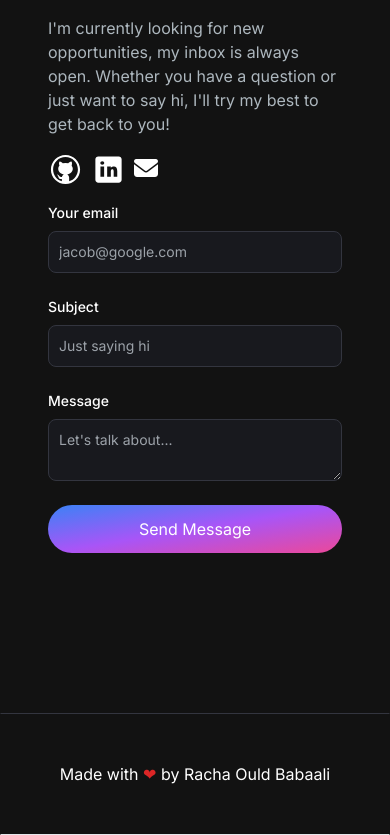
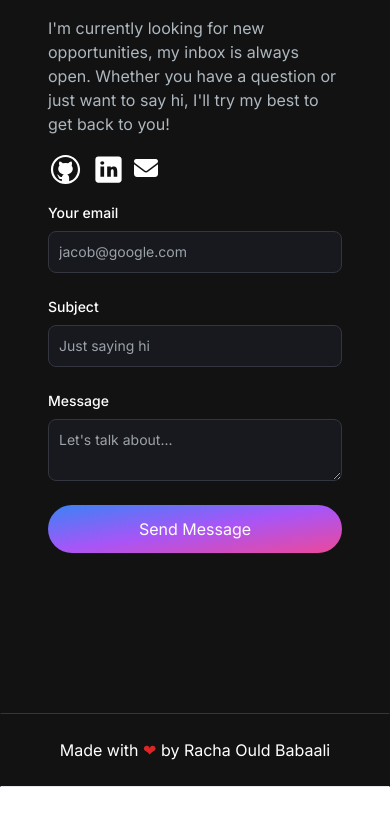
Before and after one commit to rachaouldbabaali/portfolio-racha, a Next.js app: page / in a window 390 px wide. Shown: the part 7367-8202 px from the top of the page. After the commit the page ends 8154 px from the top, so only its background shows below. Built offline with nearby package versions, Linux system fonts and the light colour scheme.

Commit message:
Fix navbar responsivness

```diff
--- a/src/app/components/Footer.jsx
+++ b/src/app/components/Footer.jsx
@@ -3,7 +3,7 @@ import React from "react";
 const Footer = () => {
   return (
     <footer className="footer border z-10 border-t-[#33353F] border-l-transparent border-r-transparent text-white">
-      <div className="container p-12 flex justify-center">
+      <div className="container p-6 flex justify-center items-center">
         <p>
            Made with <span className="text-red-600">❤</span> by{" Racha Ould Babaali "}
         </p>
--- a/src/app/components/NavLink.jsx
+++ b/src/app/components/NavLink.jsx
@@ -1,4 +1,4 @@
-import Link from "next/link";
+import { Link } from "react-scroll";
 
 const NavLink = ({ href, title }) => {
   return (
```
